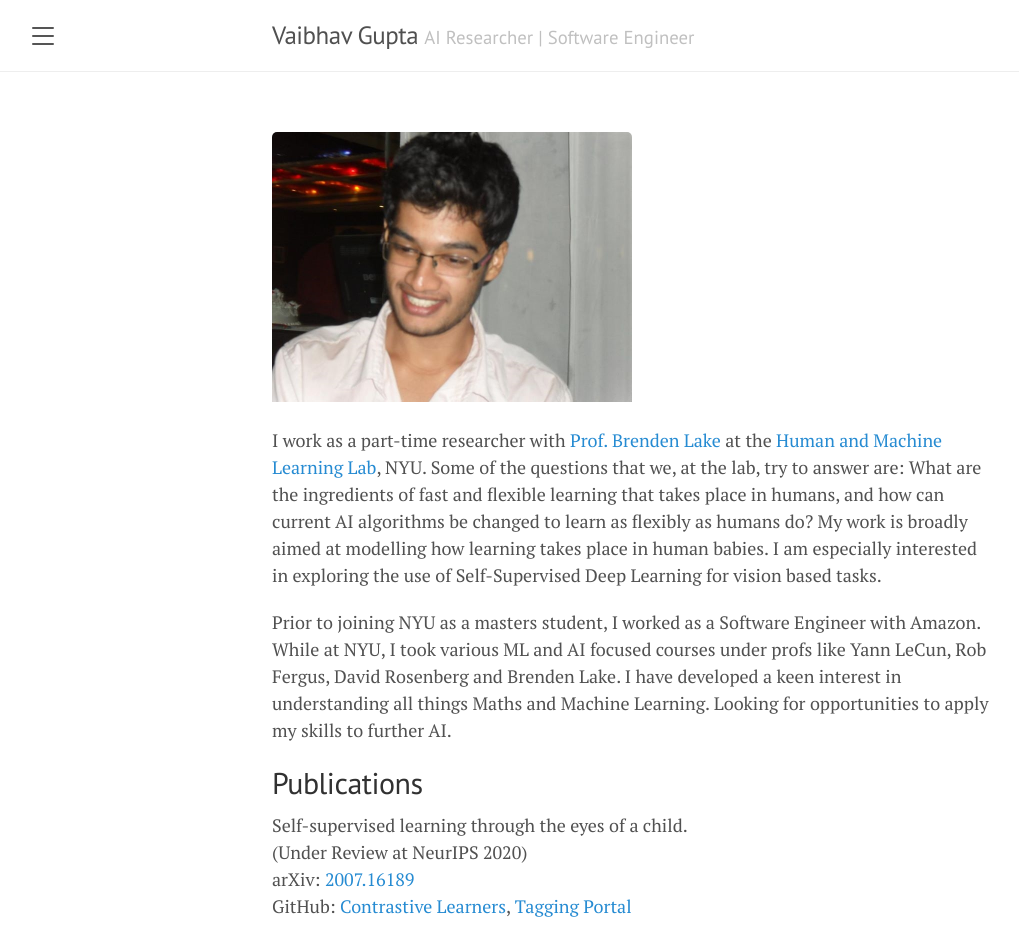
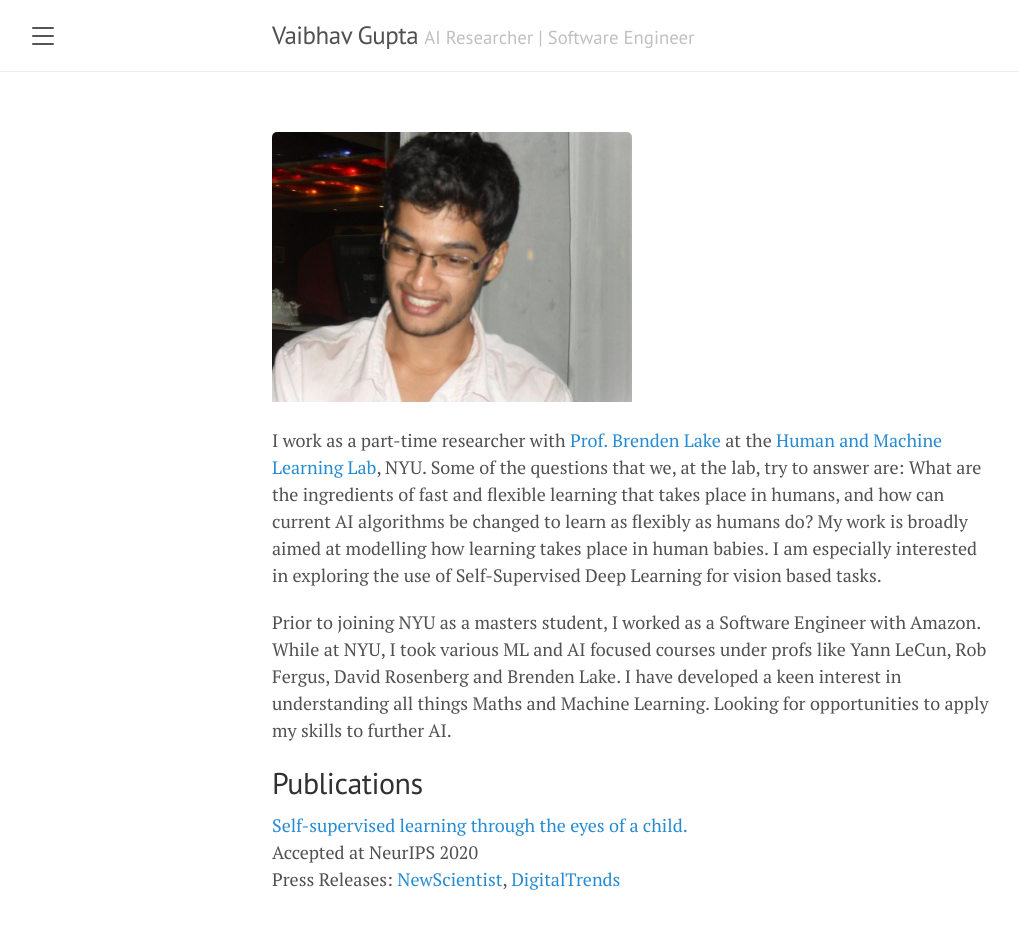
Before and after one commit to guptv93/guptv93.github.io, a Jekyll site: the page built from index.md, in a window 1280 px wide. Shown: the whole page, without its empty margins (8-1027 px from the left). Built offline with Jekyll 4.4.1, drawn with Linux system fonts in a browser that asks for light colours; nearby versions of some CDN libraries; after the commit the page ends 913 px from its top, so only the background shows below that.

Commit message:
Changing NeurIPS Paper Status and Adding Press Releases

```diff
--- a/index.md
+++ b/index.md
@@ -10,7 +10,6 @@ Prior to joining NYU as a masters student, I worked as a Software Engineer with
 
 ## Publications
 
-Self-supervised learning through the eyes of a child.
-(Under Review at NeurIPS 2020)
-arXiv: [2007.16189](https://arxiv.org/abs/2007.16189)
-GitHub: [Contrastive Learners](https://github.com/guptv93/saycam-metric-learning), [Tagging Portal](https://github.com/guptv93/tagging-app)
+[Self-supervised learning through the eyes of a child.](https://arxiv.org/abs/2007.16189)
+Accepted at NeurIPS 2020
+Press Releases: [NewScientist](https://www.newscientist.com/article/2251529-baby-mounted-cameras-teach-ai-to-see-through-a-childs-eyes/), [DigitalTrends](https://www.digitaltrends.com/news/ai-view-world-eyes-of-a-child/?itm_medium=topic&itm_source=145&itm_content=2x2&itm_term=2356592)
```
